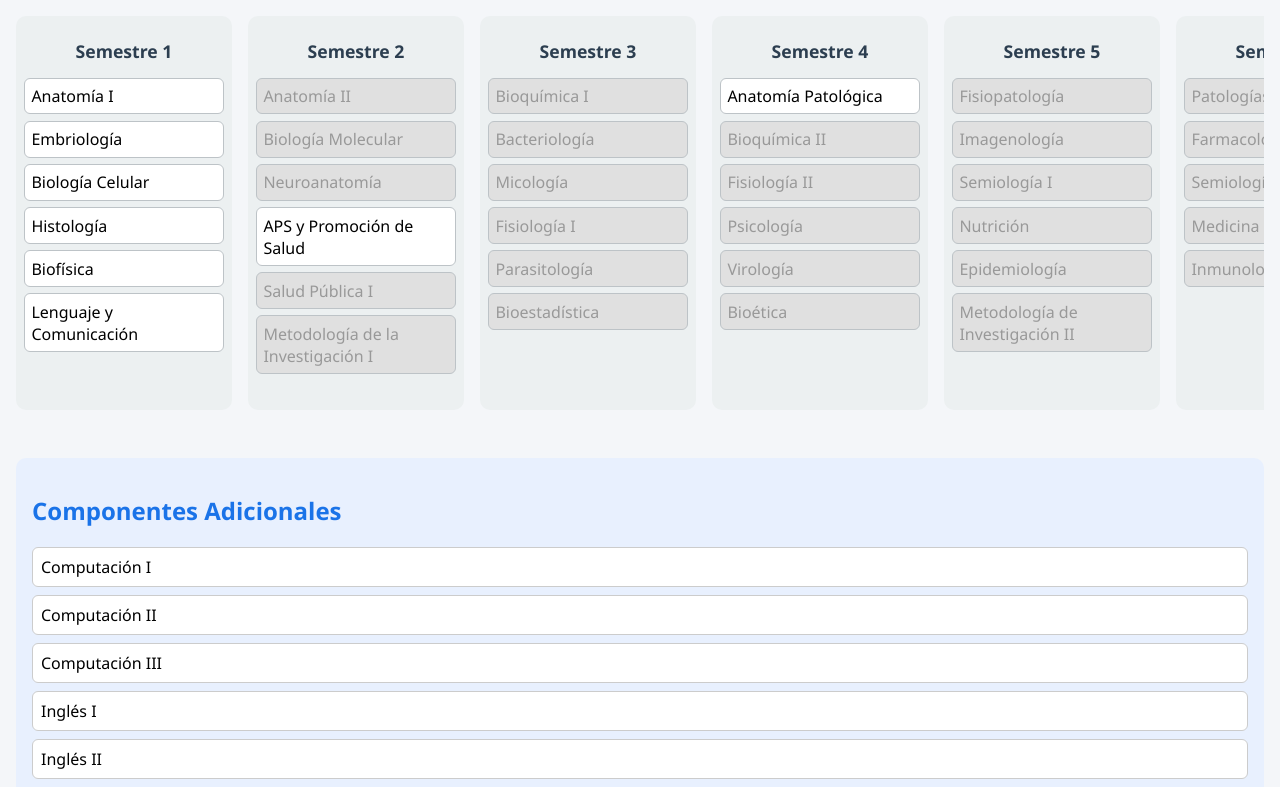
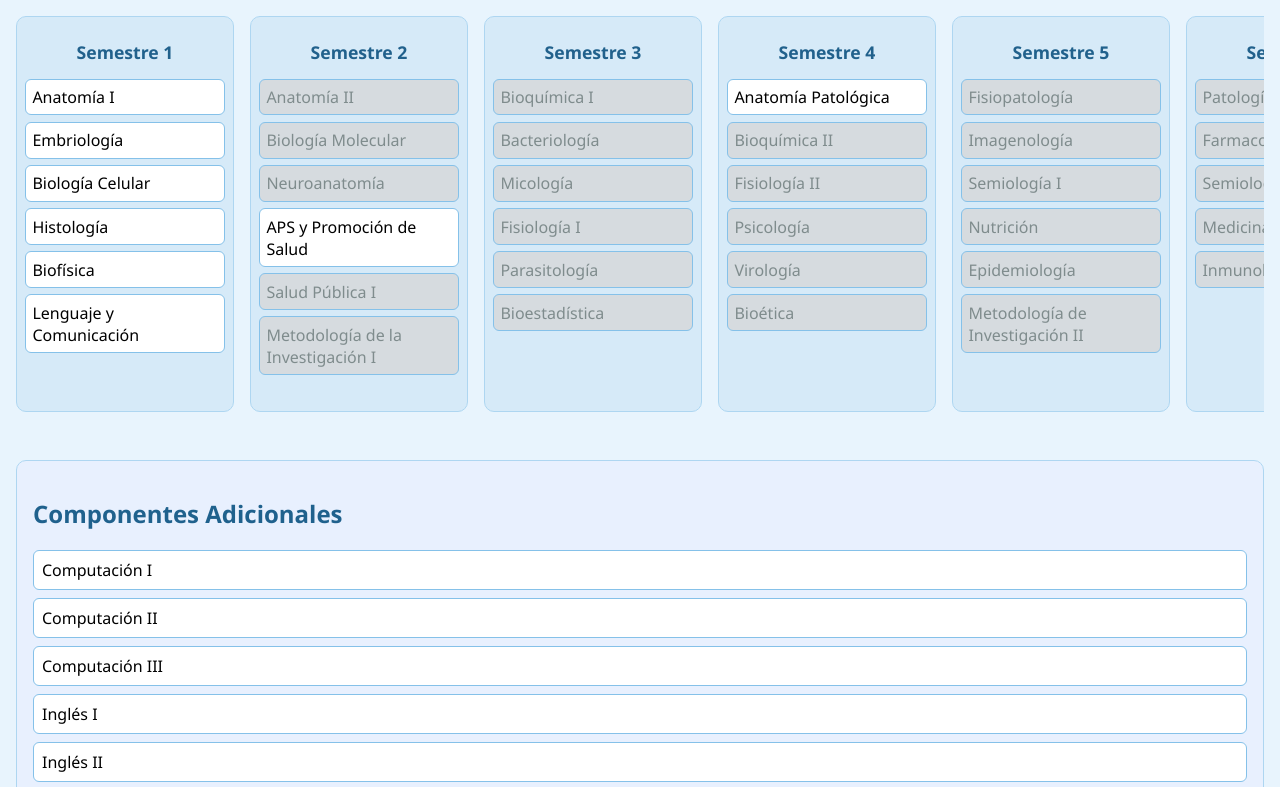
Before and after one commit to Amy-Lajones/MEDICINA-MALLA-CRRICULAR, a plain HTML site: page index.html in a window 1280 px wide. Shown: the part 96-883 px from the top of the page. Drawn offline with Linux system fonts and the light colour scheme.

Commit message:
Update index.html

```diff
--- a/index.html
+++ b/index.html
@@ -7,13 +7,13 @@
   <style>
     body {
       font-family: 'Segoe UI', sans-serif;
-      background-color: #f4f6f9;
+      background-color: #e8f4fd;
       margin: 0;
       padding: 1rem;
     }
     h1 {
       text-align: center;
-      color: #34495e;
+      color: #2c3e50;
     }
     .grid {
       display: grid;
@@ -23,19 +23,20 @@
       overflow-x: auto;
     }
     .column {
-      background: #ecf0f1;
+      background: #d6eaf8;
       padding: 0.5rem;
       border-radius: 10px;
       min-width: 200px;
+      border: 1px solid #aed6f1;
     }
     .column h2 {
       text-align: center;
       font-size: 1.1rem;
-      color: #2c3e50;
+      color: #21618c;
     }
     .subject {
       background: #ffffff;
-      border: 1px solid #bdc3c7;
+      border: 1px solid #85c1e9;
       border-radius: 6px;
       padding: 0.4rem;
       margin: 0.4rem 0;
@@ -45,8 +46,8 @@
       transition: background-color 0.2s;
     }
     .subject.locked {
-      background: #e0e0e0;
-      color: #999;
+      background: #d6dbdf;
+      color: #7f8c8d;
       cursor: not-allowed;
     }
     .subject.locked::after {
@@ -55,7 +56,7 @@
       left: 100%;
       top: 50%;
       transform: translateY(-50%);
-      background: #34495e;
+      background: #2e86c1;
       color: white;
       padding: 0.3rem 0.6rem;
       border-radius: 5px;
@@ -67,17 +68,19 @@
       display: block;
     }
     .subject.approved {
-      background-color: #a2d5ab;
+      background-color: #a9dfbf;
       text-decoration: line-through;
+      border-color: #82e0aa;
     }
     .components {
       margin-top: 3rem;
       background-color: #e8f0fe;
       padding: 1rem;
       border-radius: 10px;
+      border: 1px solid #aed6f1;
     }
     .components h2 {
-      color: #1a73e8;
+      color: #1f618d;
     }
     .components ul {
       list-style: none;
@@ -86,14 +89,15 @@
     .components li {
       margin: 0.5rem 0;
       padding: 0.5rem;
-      background: #fff;
-      border: 1px solid #ccc;
+      background: #ffffff;
+      border: 1px solid #85c1e9;
       border-radius: 6px;
       cursor: pointer;
     }
     .components li.approved {
-      background-color: #a2d5ab;
+      background-color: #a9dfbf;
       text-decoration: line-through;
+      border-color: #82e0aa;
     }
   </style>
 </head>
```
